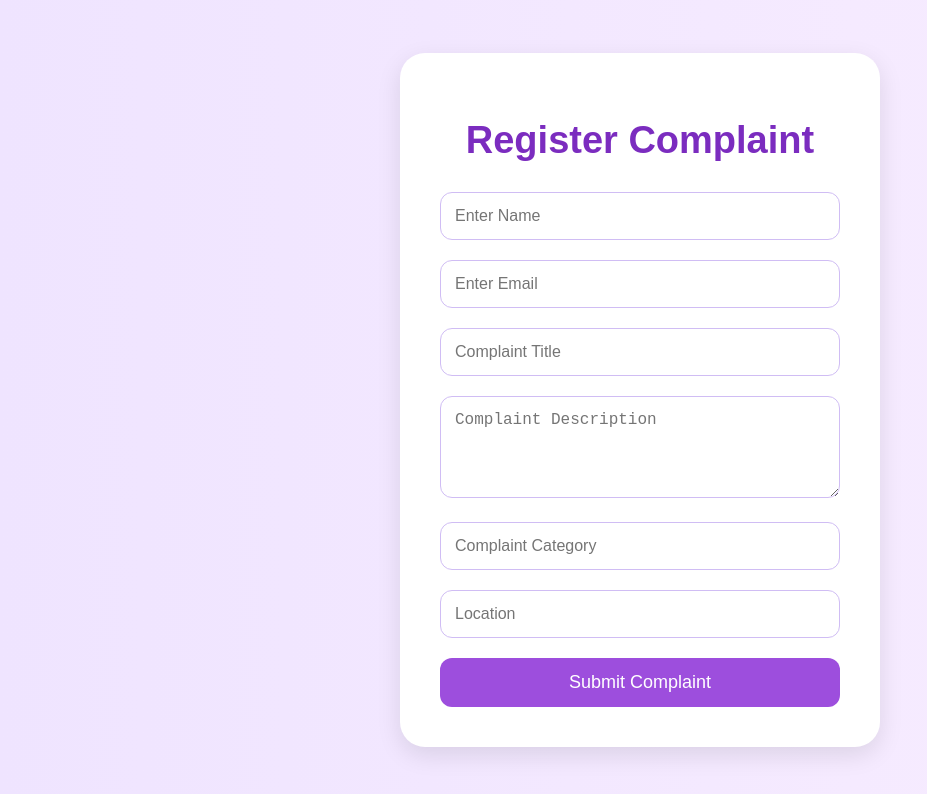
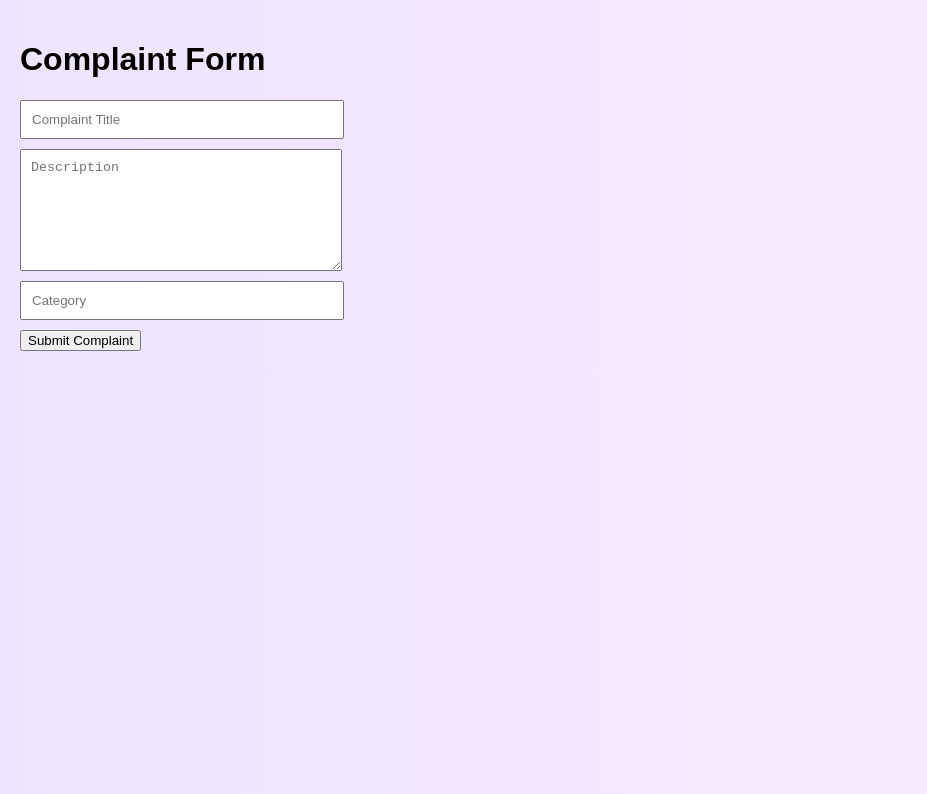
Before and after one commit to mahimabhat10/AI-Complaint-System, a React app in the folder frontend/: page / in a window 1280 px wide. Shown: the top 794 px of the page, without its empty margins (0-927 px from the left). Built offline with nearby package versions, Linux system fonts and the light colour scheme; sample sign-in values are in the browser's storage; the HTML template or start-up script is replaced by a standard one.

Commit message:
Added AI recommendation feature

```diff
--- a/frontend/src/pages/ComplaintForm.jsx
+++ b/frontend/src/pages/ComplaintForm.jsx
@@ -1,276 +1,121 @@
-import { useState } from "react";
-import axios from "axios";
+import React, { useState } from "react";
 
 function ComplaintForm() {
+  const [title, setTitle] = useState("");
+  const [description, setDescription] = useState("");
+  const [category, setCategory] = useState("");
+  const [recommendation, setRecommendation] = useState("");
 
-  const [formData, setFormData] = useState({
-    name: "",
-    email: "",
-    title: "",
-    description: "",
-    category: "",
-    location: ""
-  });
-
-  const [aiResult, setAiResult] = useState(null);
-
-  const BASE_URL =
-    "https://ai-complaint-backend-avcn.onrender.com";
-
-  const handleChange = (e) => {
-
-    setFormData({
-      ...formData,
-      [e.target.name]: e.target.value
-    });
-  };
-
-  const handleSubmit = async (e) => {
-
-    e.preventDefault();
-
-    try {
-
-      const token = localStorage.getItem("token");
-
-      await axios.post(
-        `${BASE_URL}/api/complaints`,
-        formData,
-        {
-          headers: {
-            Authorization: token
-          }
-        }
-      );
-
-      // AI ANALYSIS LOGIC
-
-      let priority = "Low";
-
-      let department =
-        "General Department";
-
-      let autoResponse =
-        "Your complaint has been registered successfully.";
+  // AI Recommendation Function
+  const generateRecommendation = (text) => {
+    const lowerText = text.toLowerCase();
 
     if (
-        formData.description
-          .toLowerCase()
-          .includes("water")
+      lowerText.includes("power") ||
+      lowerText.includes("electricity")
     ) {
-
-        priority = "High";
-
-        department =
-          "Water Department";
-
-        autoResponse =
-          "Water department has been notified urgently.";
+      return "Check transformer and restore power supply.";
     }
 
-      else if (
-        formData.description
-          .toLowerCase()
-          .includes("electricity")
-      ) {
-
-        priority = "High";
-
-        department =
-          "Electricity Department";
-
-        autoResponse =
-          "Electricity department will resolve the issue soon.";
+    else if (lowerText.includes("water")) {
+      return "Inspect pipeline and resolve water supply issue.";
     }
 
-      else if (
-        formData.description
-          .toLowerCase()
-          .includes("garbage")
-      ) {
-
-        priority = "Medium";
-
-        department =
-          "Sanitation Department";
-
-        autoResponse =
-          "Sanitation team has been informed.";
+    else if (lowerText.includes("lift")) {
+      return "Send technician for lift maintenance.";
     }
 
-      else if (
-        formData.description
-          .toLowerCase()
-          .includes("road")
-      ) {
-
-        priority = "Medium";
-
-        department =
-          "Road Maintenance Department";
-
-        autoResponse =
-          "Road maintenance team will inspect the issue.";
+    else if (lowerText.includes("garbage")) {
+      return "Assign cleaning staff to clean the area.";
     }
 
-      setAiResult({
+    else if (lowerText.includes("road")) {
+      return "Road repair team inspection required.";
+    }
 
-        priority,
-
-        department,
-
-        summary:
-          formData.description.slice(0, 70) + "...",
-
-        response:
-          autoResponse
-      });
-
-      alert("Complaint Submitted Successfully");
-
-      setTimeout(() => {
-
-        window.location.href = "/complaints";
-
-      }, 5000);
-
-    } catch (error) {
-
-      console.log(error);
-
-      alert("Error submitting complaint");
+    else {
+      return "Issue forwarded to concerned department.";
     }
   };
 
+  const handleSubmit = (e) => {
+    e.preventDefault();
+
+    const aiSuggestion = generateRecommendation(
+      title + " " + description + " " + category
+    );
+
+    setRecommendation(aiSuggestion);
+
+    alert("Complaint Submitted Successfully!");
+  };
+
   return (
-
-    <div className="container">
-
-      <div className="card">
-
-        <h1 className="title">
-          Register Complaint
-        </h1>
+    <div style={{ padding: "20px" }}>
+      <h1>Complaint Form</h1>
 
       <form onSubmit={handleSubmit}>
-
         <input
           type="text"
-            name="name"
-            placeholder="Enter Name"
-            onChange={handleChange}
-            className="input"
+          placeholder="Complaint Title"
+          value={title}
+          onChange={(e) => setTitle(e.target.value)}
           required
+          style={{
+            display: "block",
+            marginBottom: "10px",
+            padding: "10px",
+            width: "300px",
+          }}
         />
 
-          <input
-            type="email"
-            name="email"
-            placeholder="Enter Email"
-            onChange={handleChange}
-            className="input"
+        <textarea
+          placeholder="Description"
+          value={description}
+          onChange={(e) => setDescription(e.target.value)}
           required
+          style={{
+            display: "block",
+            marginBottom: "10px",
+            padding: "10px",
+            width: "300px",
+            height: "100px",
+          }}
         />
 
         <input
           type="text"
-            name="title"
-            placeholder="Complaint Title"
-            onChange={handleChange}
-            className="input"
+          placeholder="Category"
+          value={category}
+          onChange={(e) => setCategory(e.target.value)}
           required
+          style={{
+            display: "block",
+            marginBottom: "10px",
+            padding: "10px",
+            width: "300px",
+          }}
         />
 
-          <textarea
-            name="description"
-            placeholder="Complaint Description"
-            onChange={handleChange}
-            className="input"
-            rows="4"
-            required
-          />
-
-          <input
-            type="text"
-            name="category"
-            placeholder="Complaint Category"
-            onChange={handleChange}
-            className="input"
-            required
-          />
-
-          <input
-            type="text"
-            name="location"
-            placeholder="Location"
-            onChange={handleChange}
-            className="input"
-            required
-          />
-
-          <button
-            type="submit"
-            className="button"
-          >
+        <button type="submit">
           Submit Complaint
         </button>
-
       </form>
 
-        {
-
-          aiResult && (
-
+      {recommendation && (
         <div
           style={{
-                marginTop: "30px",
-                padding: "20px",
-                background: "#f3e8ff",
-                borderRadius: "15px",
-                border:
-                  "2px solid #d0bdf4"
+            marginTop: "20px",
+            padding: "15px",
+            border: "1px solid gray",
+            borderRadius: "10px",
           }}
         >
+          <h3>AI Recommendation</h3>
 
-              <h2
-                style={{
-                  color: "#7b2cbf",
-                  marginBottom: "15px"
-                }}
-              >
-                🤖 AI Powered Complaint Analysis
-              </h2>
-
-              <p>
-                <b>Priority:</b>
-                {" "}
-                {aiResult.priority}
-              </p>
-
-              <p>
-                <b>Recommended Department:</b>
-                {" "}
-                {aiResult.department}
-              </p>
-
-              <p>
-                <b>Complaint Summary:</b>
-                {" "}
-                {aiResult.summary}
-              </p>
-
-              <p>
-                <b>Auto Generated Response:</b>
-                {" "}
-                {aiResult.response}
-              </p>
-
+          <p>{recommendation}</p>
         </div>
-          )
-        }
-
-      </div>
-
+      )}
     </div>
   );
 }
```
Lines whose indentation alone changed are shown as unchanged.
